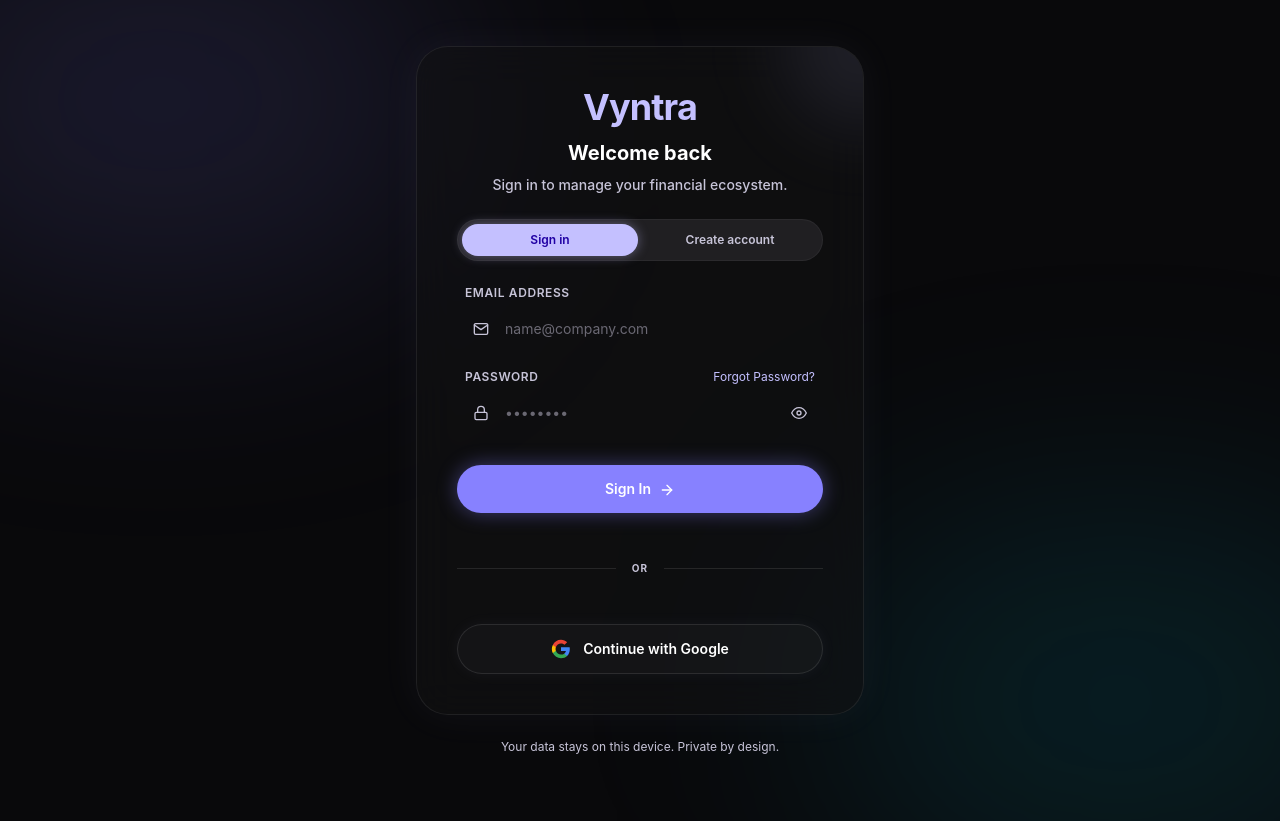
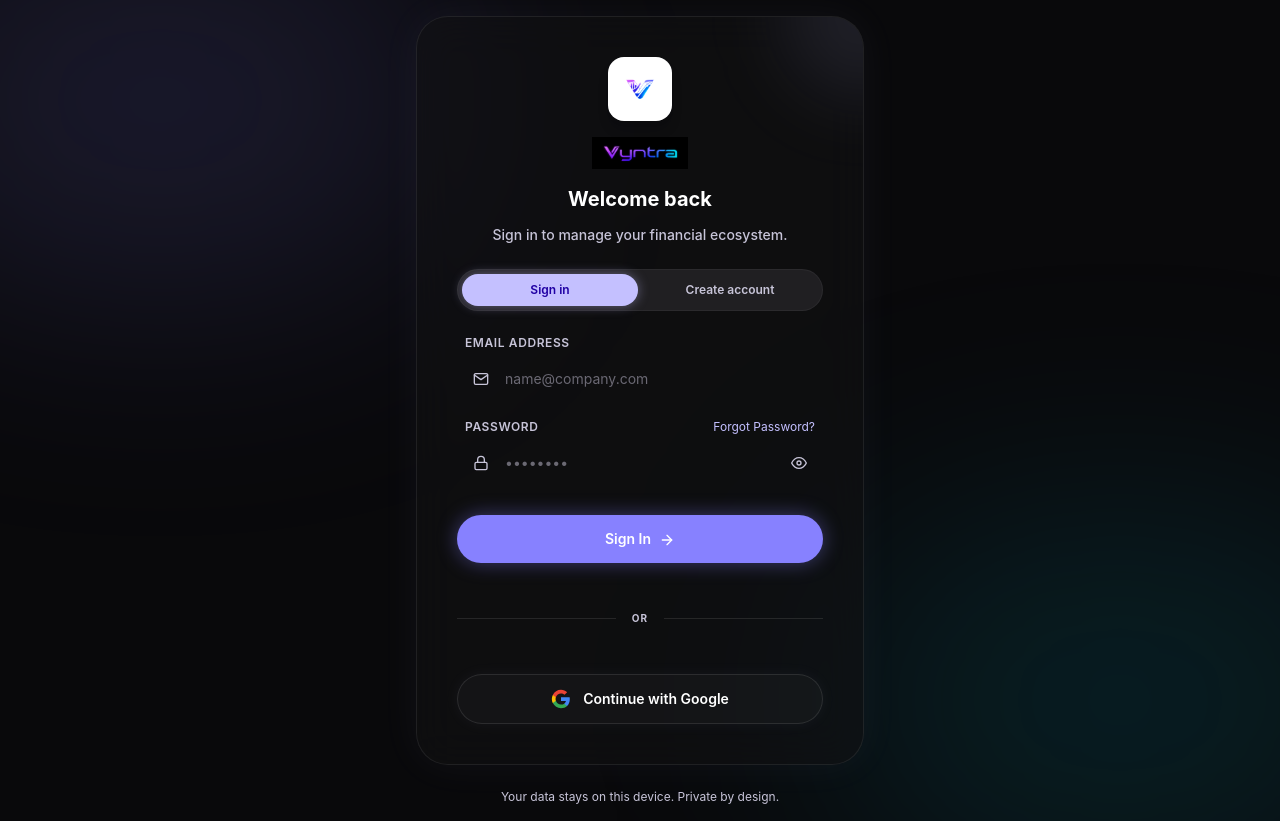
Before and after one commit to nevilusdad777/Expenzo, a React (Vite) app in the folder frontend/: page / in a window 1280 px wide. Before the commit the page ends 800 px from the top, so only its background shows below. Built offline with nearby package versions, Linux system fonts and the light colour scheme; no server answers.

Commit message:
Integrate newly generated Vyntra visual logo and glowing text wordmark across auth cards and header navigation bars

```diff
--- a/frontend/src/layouts/AppShell.tsx
+++ b/frontend/src/layouts/AppShell.tsx
@@ -2,6 +2,7 @@
 import { FiHome, FiCreditCard, FiList, FiPlusCircle, FiLogOut, FiPieChart, FiSettings, FiSearch } from 'react-icons/fi';
 import { useAuth } from '@/context/AuthContext';
 import toast from 'react-hot-toast';
+import vyntraWordmark from '@/assets/vyntra_wordmark.png';
 
 function UserAvatar({ name }: { name: string }) {
   const initials = name
@@ -10,6 +11,7 @@
     .map((n) => n[0])
     .join('')
     .toUpperCase();
+
   return (
     <div className="flex h-8 w-8 items-center justify-center rounded-full bg-primary-container text-xs font-bold text-white shadow-inner border border-white/10">
       {initials}
@@ -26,7 +28,9 @@
       {/* TopAppBar */}
       <header className="fixed top-0 left-0 right-0 h-20 bg-surface/55 backdrop-blur-md shadow-[0_0_30px_rgba(196,192,255,0.15)] z-40 border-b border-white/10">
         <div className="flex justify-between items-center px-6 max-w-5xl mx-auto h-full w-full">
-          <div className="text-2xl font-bold tracking-tight text-primary">Vyntra</div>
+          <div className="flex items-center gap-2 cursor-pointer select-none" onClick={() => navigate('/')}>
+            <img src={vyntraWordmark} alt="Vyntra" className="h-7 w-auto object-contain" />
+          </div>
 
           <div className="flex items-center gap-4">
             <button
--- a/frontend/src/pages/AuthPage.tsx
+++ b/frontend/src/pages/AuthPage.tsx
@@ -3,6 +3,8 @@
 import { useAuth } from '@/context/AuthContext';
 import { ForgotPasswordPage } from './ForgotPasswordPage';
 import toast from 'react-hot-toast';
+import vyntraLogo from '@/assets/vyntra_logo.png';
+import vyntraWordmark from '@/assets/vyntra_wordmark.png';
 
 type Mode = 'login' | 'register' | 'forgot';
 
@@ -107,8 +109,17 @@
           <div className="absolute -top-20 -right-20 w-40 h-40 bg-primary/10 rounded-full blur-[40px] pointer-events-none"></div>
 
           {/* Header */}
-          <div className="flex flex-col items-center gap-2 text-center">
-            <h1 className="text-4xl font-bold tracking-tight text-primary">Vyntra</h1>
+          <div className="flex flex-col items-center gap-3 text-center">
+            {/* Logo Emblem (iOS Squircle Icon Style) */}
+            <div className="w-16 h-16 rounded-2xl bg-white p-2.5 flex items-center justify-center shadow-lg border border-white/20 select-none">
+              <img src={vyntraLogo} alt="Vyntra Logo" className="w-full h-full object-contain" />
+            </div>
+
+            {/* Wordmark Logo */}
+            <div className="h-8 select-none flex items-center justify-center mt-1">
+              <img src={vyntraWordmark} alt="Vyntra" className="h-full w-auto object-contain" />
+            </div>
+
             <h2 className="text-xl font-bold text-white mt-1">
               {isLogin ? 'Welcome back' : 'Create your account'}
             </h2>
```
Also changed, not shown: frontend/src/assets/vyntra_logo.png (added), frontend/src/assets/vyntra_wordmark.png (added).
